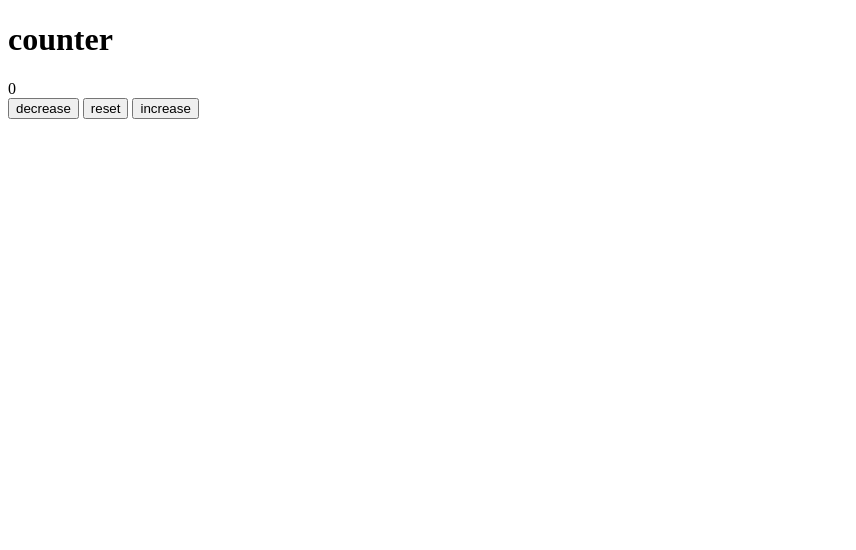
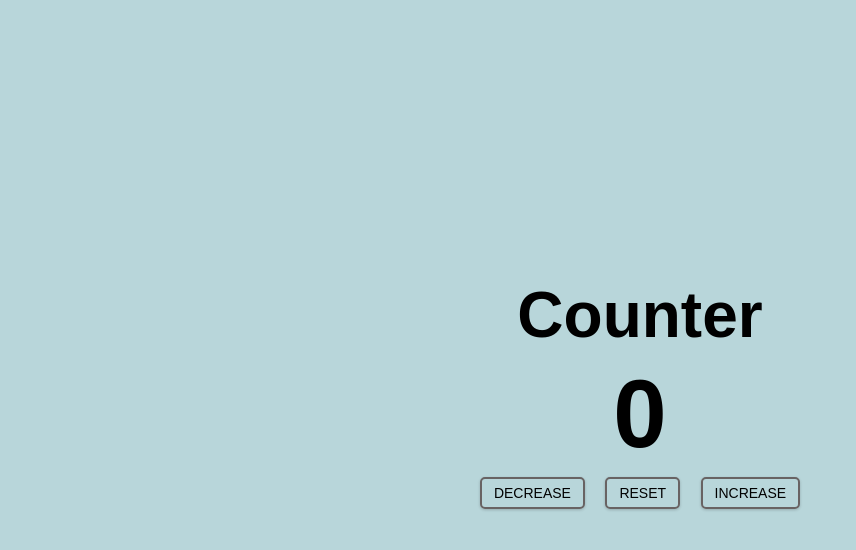
Before and after one commit to MuhBashir/counter, a plain HTML site: page index.html in a window 1280 px wide. Shown: the whole page, without its empty margins (0-856 px from the left). Drawn offline with Linux system fonts and the light colour scheme; the site is published under a folder, as on GitHub Pages, so addresses that start at the root find nothing.

Commit message:
new modificatio to css

```diff
--- a/index.html
+++ b/index.html
@@ -4,7 +4,7 @@
     <meta charset="UTF-8" />
     <meta name="viewport" content="width=device-width, initial-scale=1.0" />
     <title>Counter</title>
-    <link rel="stylesheet" href="/main.css" />
+    <link rel="stylesheet" href="./main.css" />
   </head>
   <body>
     <main>
```
